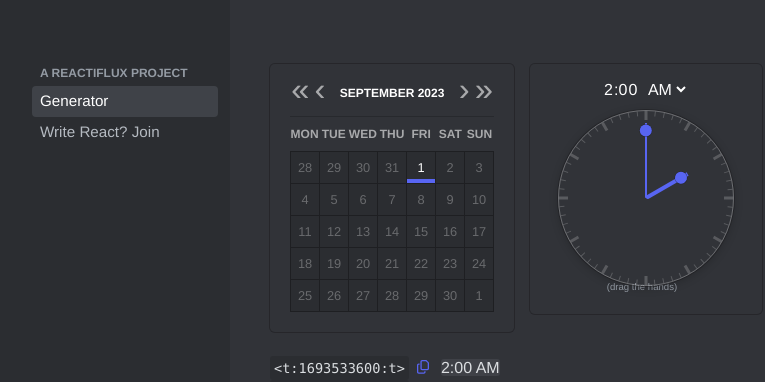
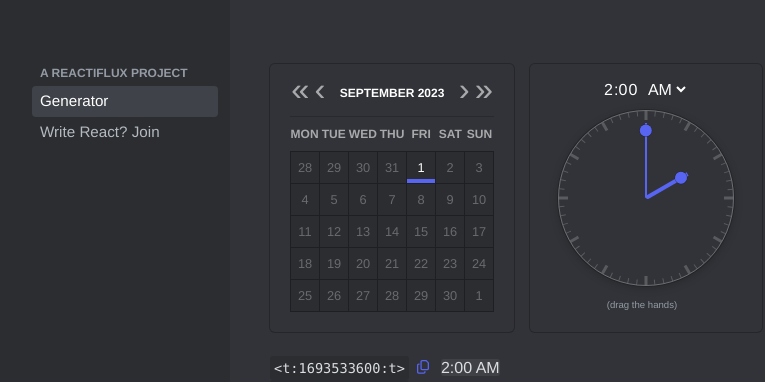
Before and after one commit to vcarl/discord-timestamps, a Next.js app: page / in a window 1280 px wide. Shown: the top 382 px of the page, without its empty margins (239-1004 px from the left). Built offline with nearby package versions, Linux system fonts and the light colour scheme.

Commit message:
Whoops we did need that

```diff
--- a/components/TimePicker.js
+++ b/components/TimePicker.js
@@ -135,6 +135,7 @@ export default function TimePicker({ onChange, value, className, ...props }) {
   });
 
   return (
+    <div /* This is a load-bearing div */>
       <ReactTimePicker
         className={`control ${className}`}
         clearIcon={null}
@@ -151,5 +152,6 @@ export default function TimePicker({ onChange, value, className, ...props }) {
         value={value}
         {...props}
       />
+    </div>
   );
 }
```
Lines whose indentation alone changed are shown as unchanged.
